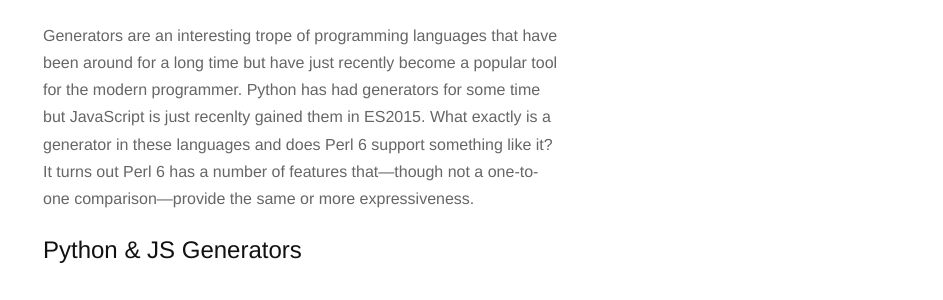
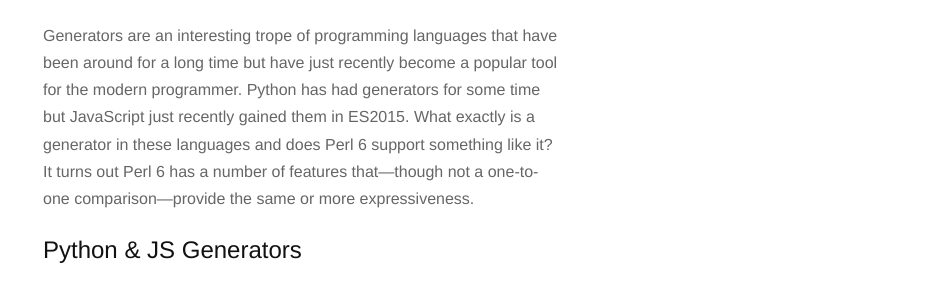
Before and after one commit to MadcapJake/madcapjake.github.io, a Jekyll site: the page built from _posts/2016-05-21-perl6-generators.md, in a window 1280 px wide and 900 px high. Shown: the part 279-579 px from the top of the window, without its empty margins (337-1280 px from the left). Built offline with Jekyll 4.4.1, drawn with Linux system fonts in a browser that asks for light colours; nearby versions of some CDN libraries; Markdown is read by kramdown in place of the engine named in the settings.

Commit message:
Fix spelling error

```diff
--- a/_posts/2016-05-21-perl6-generators.md
+++ b/_posts/2016-05-21-perl6-generators.md
@@ -4,7 +4,7 @@
 description: Perl 6 alternatives to Python and JavaScript generators.
 ---
 
-Generators are an interesting trope of programming languages that have been around for a long time but have just recently become a popular tool for the modern programmer. Python has had generators for some time but JavaScript is just recenlty gained them in ES2015.  What exactly is a generator in these languages and does Perl 6 support something like it?  It turns out Perl 6 has a number of features that—though not a one-to-one comparison—provide the same or more expressiveness.
+Generators are an interesting trope of programming languages that have been around for a long time but have just recently become a popular tool for the modern programmer. Python has had generators for some time but JavaScript just recently gained them in ES2015.  What exactly is a generator in these languages and does Perl 6 support something like it?  It turns out Perl 6 has a number of features that—though not a one-to-one comparison—provide the same or more expressiveness.
 
 ## Python & JS Generators
 
```
